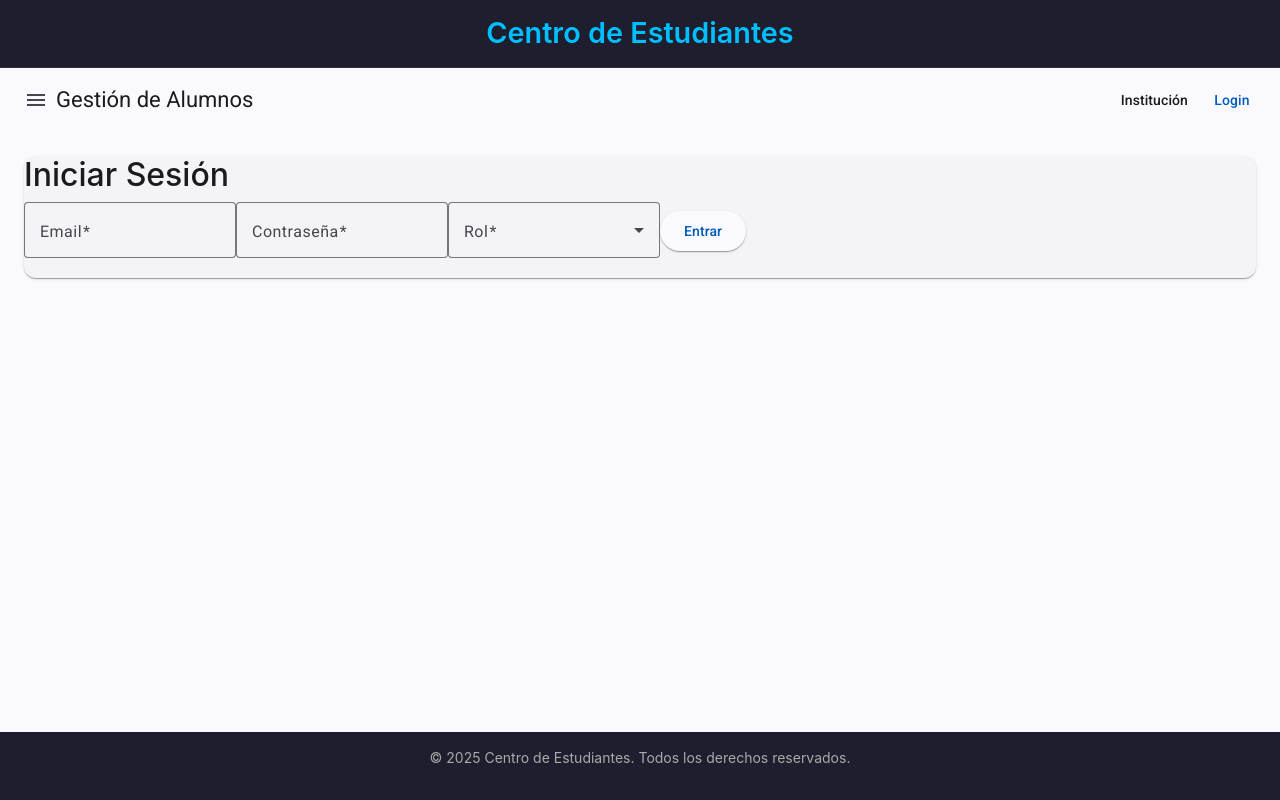
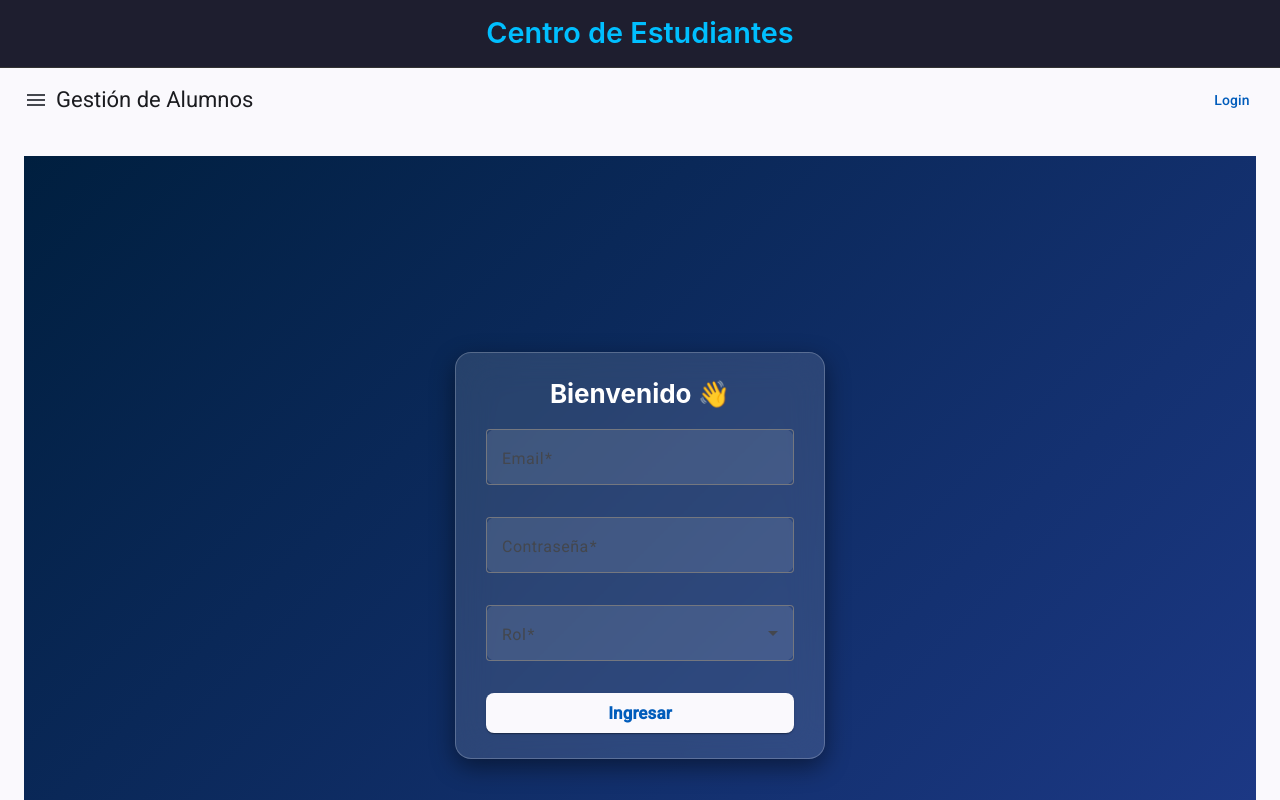
Before and after one commit to EmanuelDiazOchoa/emaAngularcoder, an Angular app: page /login in a window 1280 px wide. Built offline with nearby package versions, Linux system fonts and the light colour scheme.

Commit message:
entrega 3 y final combinado  parte 4

```diff
--- a/src/app/app.routes.ts
+++ b/src/app/app.routes.ts
@@ -3,59 +3,29 @@ import { rolGuard } from './core/guards/rol.guard';
 
 export const routes: Routes = [
 
-
-  {
-    path: '',
-    redirectTo: 'login',
-    pathMatch: 'full'
-  },
-
+  { path: '', redirectTo: 'login', pathMatch: 'full' },
 
   {
     path: 'login',
-    loadComponent: () =>
-      import('./auth/login/login.component')
-        .then(m => m.LoginComponent)
+    loadComponent: () => import('./auth/login/login.component').then(m => m.LoginComponent)
   },
-
 
   {
     path: 'alumnos',
-    loadChildren: () =>
-      import('./features/alumnos/alumnos.routes')
-        .then(m => m.ALUMNOS_ROUTES)
+    loadChildren: () => import('./features/alumnos/alumnos.routes').then(m => m.ALUMNOS_ROUTES)
   },
-
-
-  {
-    path: 'cursos',
-    loadChildren: () =>
-      import('./features/cursos/cursos.routes')
-        .then(m => m.CURSOS_ROUTES)
-  },
-
 
   {
     path: 'usuarios',
     canMatch: [rolGuard],
     data: { rol: 'admin' },
-    loadChildren: () =>
-      import('./features/usuarios/usuarios.routes')
-        .then(m => m.USUARIOS_ROUTES)
+    loadChildren: () => import('./features/usuarios/usuarios.routes').then(m => m.USUARIOS_ROUTES)
   },
 
-
   {
-    path: 'inscripciones',
-    loadChildren: () =>
-      import('./features/inscripciones/inscripciones.routes')
-        .then(m => m.INSCRIPCIONES_ROUTES)
+    path: 'forbidden',
+    loadComponent: () => import('./core/pages/forbidden/forbidden.component').then(m => m.ForbiddenComponent)
   },
 
-
-  {
-    path: '**',
-    redirectTo: 'login'
-  }
-
+  { path: '**', redirectTo: 'login' }
 ];
--- a/src/app/auth/login/login.component.html
+++ b/src/app/auth/login/login.component.html
@@ -1,18 +1,19 @@
-<mat-card>
-  <h2>Iniciar Sesión</h2>
+<div class="login-wrapper">
+  <mat-card class="login-card">
+    <h1 class="title">Bienvenido 👋</h1>
 
-  <form [formGroup]="form">
-    <mat-form-field appearance="outline">
+    <form [formGroup]="form" (ngSubmit)="ingresar()">
+      <mat-form-field appearance="outline" class="full-width">
         <mat-label>Email</mat-label>
-      <input matInput formControlName="email">
+        <input matInput formControlName="email" type="email" placeholder="ej: usuario@mail.com">
       </mat-form-field>
 
-    <mat-form-field appearance="outline">
+      <mat-form-field appearance="outline" class="full-width">
         <mat-label>Contraseña</mat-label>
-      <input matInput type="password" formControlName="password">
+        <input matInput formControlName="password" type="password" placeholder="********">
       </mat-form-field>
 
-    <mat-form-field appearance="outline">
+      <mat-form-field appearance="outline" class="full-width">
         <mat-label>Rol</mat-label>
         <mat-select formControlName="rol">
           <mat-option value="admin">Administrador</mat-option>
@@ -20,8 +21,9 @@
         </mat-select>
       </mat-form-field>
 
-    <button mat-raised-button color="primary" (click)="ingresar()">
-      Entrar
+      <button mat-raised-button color="primary" class="btn-login" type="submit">
+        Ingresar
       </button>
     </form>
   </mat-card>
+</div>
--- a/src/app/auth/login/login.component.scss
+++ b/src/app/auth/login/login.component.scss
@@ -1,16 +1,57 @@
-.container {
+.login-wrapper {
+  min-height: 100vh;
   display: flex;
   justify-content: center;
   align-items: center;
-  height: 100vh;
+  background: linear-gradient(135deg, #001f3f, #1e3a8a);
+  background-size: cover;
+  padding: 20px;
 }
 
 .login-card {
-  width: 350px;
-  padding: 20px;
-  text-align: center;
+  width: 370px;
+  padding: 25px 30px;
+  border-radius: 16px;
+  backdrop-filter: blur(18px);
+  background: rgba(255, 255, 255, 0.12);
+  border: 1px solid rgba(255, 255, 255, 0.22);
+  color: white;
+  box-shadow: 0 8px 25px rgba(0, 0, 0, 0.45);
+  animation: fadeIn 0.6s ease-in-out;
 }
 
-.full {
+.title {
+  text-align: center;
+  margin-bottom: 20px;
+  font-weight: 700;
+  color: #ffffff;
+  font-size: 26px;
+}
+
+.full-width {
   width: 100%;
+  margin-bottom: 12px;
 }
+
+.btn-login {
+  width: 100%;
+  padding: 10px;
+  font-size: 17px;
+  border-radius: 8px;
+  font-weight: bold;
+  transition: transform 0.2s ease-in-out;
+}
+
+.btn-login:hover {
+  transform: scale(1.03);
+}
+
+::ng-deep .mat-mdc-text-field-wrapper {
+  background-color: rgba(255, 255, 255, 0.10) !important;
+  border-radius: 10px !important;
+}
+
+@keyframes fadeIn {
+  from { opacity: 0; transform: translateY(-10px); }
+  to { opacity: 1; transform: translateY(0); }
+}
--- a/src/app/core/layout/navbar/navbar.component.html
+++ b/src/app/core/layout/navbar/navbar.component.html
@@ -4,10 +4,16 @@
   </button>
 
   <span>Gestión de Alumnos</span>
+
+  <span class="usuario" *ngIf="auth.isLogged()">
+    {{ auth.getUsuarioActual()?.nombre }} ({{ auth.getRol() }})
+  </span>
+
   <span class="spacer"></span>
 
   <button mat-button routerLink="/alumnos" *ngIf="auth.isLogged()">Inicio</button>
-  <button mat-button routerLink="/institucion">Institución</button>
+
+  <button mat-button routerLink="/usuarios" *ngIf="auth.isAdmin()">Usuarios</button>
 
   <button mat-button *ngIf="auth.isLogged()" (click)="logout()">Cerrar Sesión</button>
   <button mat-button color="accent" routerLink="/login" *ngIf="!auth.isLogged()">Login</button>
--- a/src/app/core/layout/navbar/navbar.component.scss
+++ b/src/app/core/layout/navbar/navbar.component.scss
@@ -20,3 +20,8 @@
 .spacer {
   flex: 1 1 auto;
 }
+
+.usuario {
+  margin-left: 20px;
+  font-weight: bold;
+}
--- a/src/app/core/pages/forbidden/forbidden.component.html
+++ b/src/app/core/pages/forbidden/forbidden.component.html
@@ -1,8 +1,5 @@
-<div style="display:flex; justify-content:center; align-items:center; height:100vh;">
-  <mat-card style="text-align:center; padding:30px;">
-    <mat-icon style="font-size:70px; color:#c62828;">block</mat-icon>
-    <h2>403 - Acceso denegado</h2>
-    <p>No tienes permisos para acceder a esta sección.</p>
-    <button mat-raised-button color="primary" (click)="volver()">Volver</button>
-  </mat-card>
-</div>
+<mat-card class="error-card">
+  <h1>⛔ Acceso Denegado</h1>
+  <p>No tienes permisos para acceder a esta página.</p>
+  <button mat-raised-button color="primary" (click)="volver()">Volver</button>
+</mat-card>
--- /dev/null
+++ b/src/app/core/pages/forbidden/forbidden.component.scss
@@ -0,0 +1,15 @@
+mat-card {
+  animation: fadeIn 0.3s ease-in-out;
+}
+
+.error-card {
+  text-align: center;
+  margin: 80px auto;
+  width: 350px;
+  padding: 20px;
+}
+
+@keyframes fadeIn {
+  from { opacity: 0; transform: translateY(-10px); }
+  to   { opacity: 1; transform: translateY(0); }
+}
--- a/src/app/core/pages/forbidden/forbidden.component.ts
+++ b/src/app/core/pages/forbidden/forbidden.component.ts
@@ -1,14 +1,14 @@
 import { Component } from '@angular/core';
 import { MatCardModule } from '@angular/material/card';
-import { MatIconModule } from '@angular/material/icon';
 import { MatButtonModule } from '@angular/material/button';
 import { RouterModule, Router } from '@angular/router';
 
 @Component({
   selector: 'app-forbidden',
   standalone: true,
-  imports: [MatCardModule, MatIconModule, MatButtonModule, RouterModule],
-  templateUrl: './forbidden.component.html'
+  imports: [MatCardModule, MatButtonModule, RouterModule],
+  templateUrl: './forbidden.component.html',
+  styleUrls: ['./forbidden.component.scss']
 })
 export class ForbiddenComponent {
   constructor(private router: Router) {}
--- a/src/app/core/services/auth.service.ts
+++ b/src/app/core/services/auth.service.ts
@@ -40,9 +40,6 @@ login(email: string, password: string, rol: Rol): boolean {
     return true;
   }
 
-
-
-
   logout(): void {
     this.usuarioActual = null;
     this.updateLocalStorage();
```
Also changed, not shown: src/app/core/guards/rol.guard.ts (line endings or trailing spaces), src/app/core/layout/navbar/navbar.component.ts (line endings or trailing spaces). Lines whose indentation alone changed are shown as unchanged.
